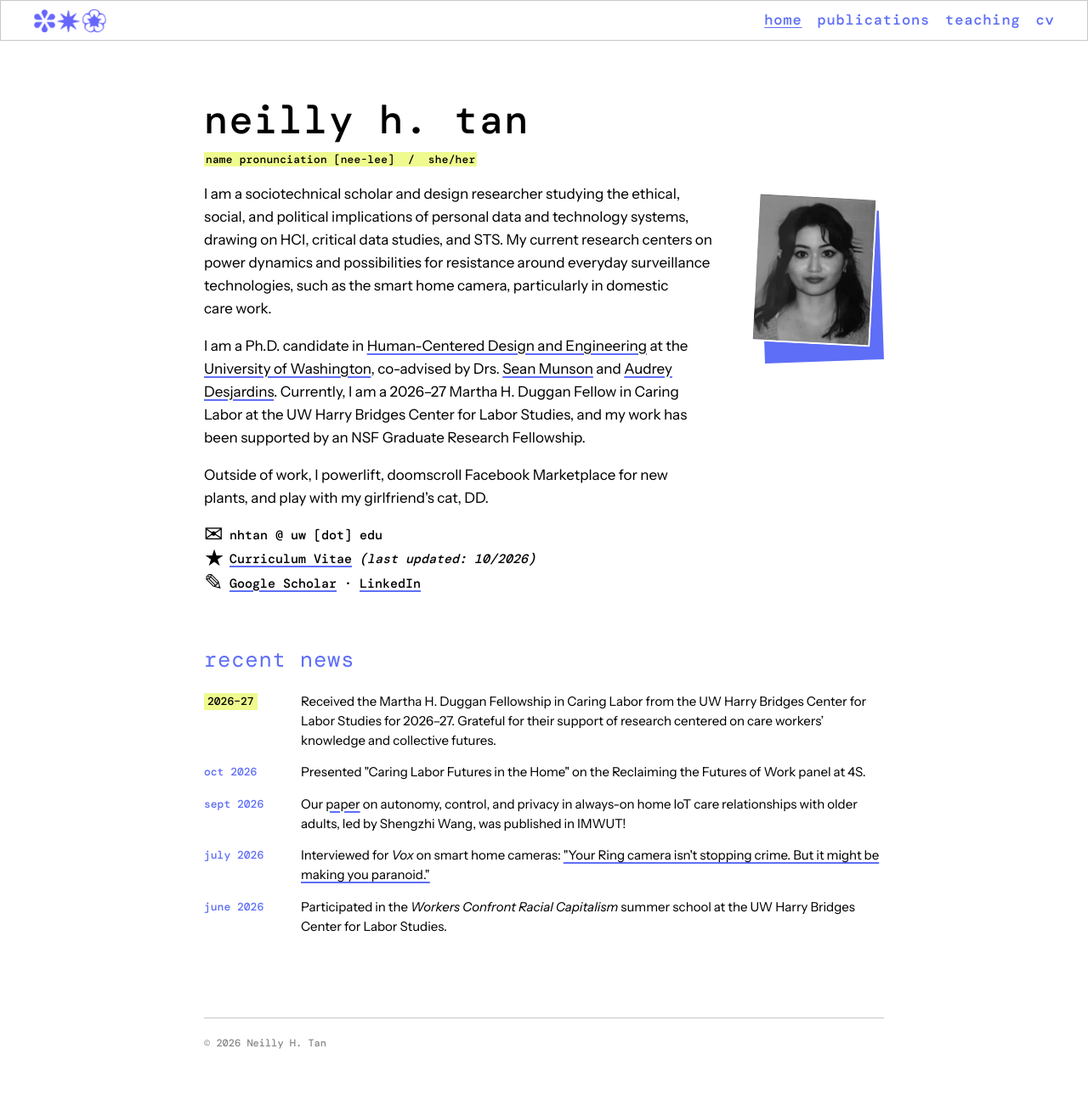
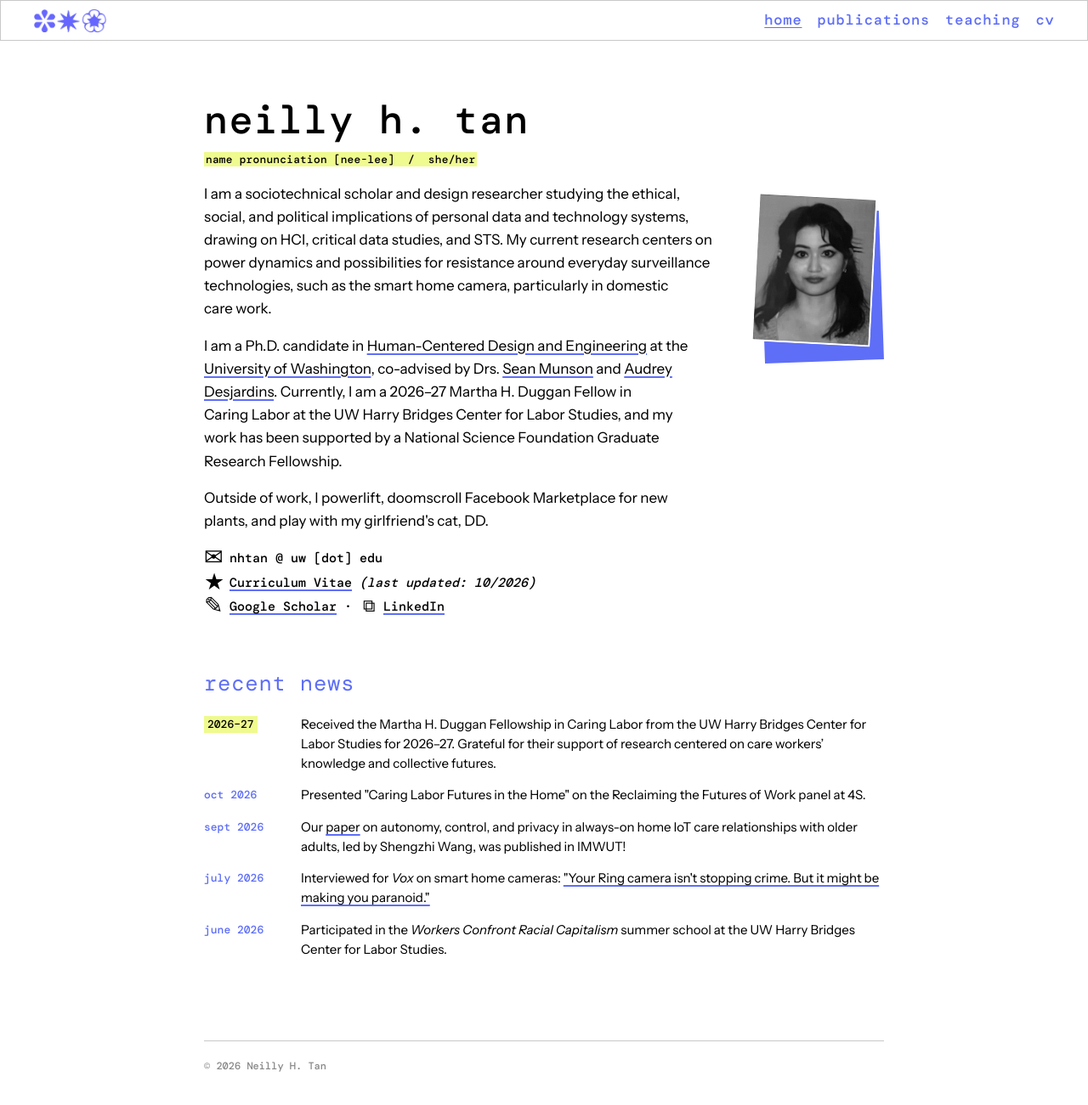
Before and after one commit to neillytan/neillytan.github.io, a Jekyll site: the page built from index.html, in a window 1280 px wide and 1313 px high. Shown: the top 1301 px of the window at 85% size. Built offline with Jekyll 4.4.1, drawn with Linux system fonts in a browser that asks for light colours; some web fonts are replaced.

Commit message:
Add LinkedIn icon spacing; spell out National Science Foundation
Co-Authored-By: Claude Opus 5.5 <noreply@anthropic.com>

```diff
--- a/assets/css/style.css
+++ b/assets/css/style.css
@@ -93,6 +93,8 @@ p { margin: 0 0 1rem; }
 .contact { margin-top: 1rem; font-family: var(--heading-font); font-size: 15px; line-height: 1.9; }
 .contact .icon { display: inline-block; width: 2em; transform: scale(1.8); transform-origin: left center; position: relative; top: -1px; }
 
+.contact .icon-inline { display: inline-block; margin: 0 0.75em 0 0.4em; transform: scale(1.35); position: relative; top: -1px; }
+
 /* footer */
 .site-footer { max-width: 800px; margin: 0 auto; padding: 20px 0 48px; border-top: 1px solid var(--line); font-family: var(--heading-font); font-size: 12px; color: #888; }
 
--- a/index.html
+++ b/index.html
@@ -10,7 +10,7 @@ page_class: home
 
     <p>I am a sociotechnical scholar and design researcher studying the ethical, social, and political implications of personal data and technology systems, drawing on HCI, critical data studies, and STS. My current research centers on power dynamics and possibilities for resistance around everyday surveillance technologies, such as the smart home camera, particularly in domestic care work.</p>
 
-    <p>I am a Ph.D. candidate in <a href="https://www.hcde.washington.edu/">Human-Centered Design and Engineering</a> at the <a href="https://www.washington.edu/">University of Washington</a>, co-advised by Drs. <a href="https://www.smunson.com/">Sean Munson</a> and <a href="http://audreydesjardins.com/">Audrey Desjardins</a>. Currently, I am a 2026–27 Martha H. Duggan Fellow in Caring Labor at the UW Harry Bridges Center for Labor Studies, and my work has been supported by an NSF Graduate Research Fellowship.</p>
+    <p>I am a Ph.D. candidate in <a href="https://www.hcde.washington.edu/">Human-Centered Design and Engineering</a> at the <a href="https://www.washington.edu/">University of Washington</a>, co-advised by Drs. <a href="https://www.smunson.com/">Sean Munson</a> and <a href="http://audreydesjardins.com/">Audrey Desjardins</a>. Currently, I am a 2026–27 Martha H. Duggan Fellow in Caring Labor at the UW Harry Bridges Center for Labor Studies, and my work has been supported by a National Science Foundation Graduate Research Fellowship.</p>
 
     <p>Outside of work, I powerlift, doomscroll Facebook Marketplace for new plants, and play with my girlfriend's cat, DD.</p>
 
@@ -19,7 +19,7 @@ page_class: home
       <span class="icon">★</span><a href="{{ site.cv_file | relative_url }}">Curriculum Vitae</a> <em>(last updated: {{ site.cv_updated }})</em>
       {%- if site.scholar_url and site.scholar_url != "" %}<br>
       <span class="icon">✎</span><a href="{{ site.scholar_url }}">Google Scholar</a>
-      {%- if site.linkedin_url and site.linkedin_url != "" %} · <a href="{{ site.linkedin_url }}">LinkedIn</a>{% endif %}{% endif %}
+      {%- if site.linkedin_url and site.linkedin_url != "" %} · <span class="icon-inline">⧉</span><a href="{{ site.linkedin_url }}">LinkedIn</a>{% endif %}{% endif %}
     </p>
   </div>
   <figure class="photo-wrap">
```
